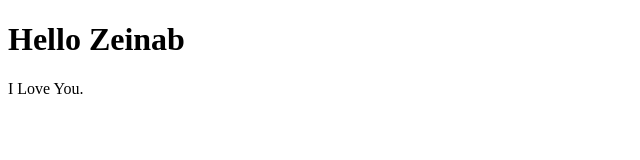
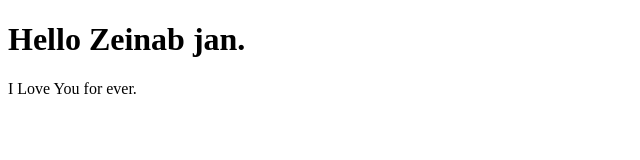
Before and after one commit to hamzio7/hamzio7.github.io, a plain HTML site: page index.html in a window 1280 px wide. Shown: the whole page, without its empty margins (0-640 px from the left). Drawn offline with Linux system fonts and the light colour scheme.

Commit message:
Update index.html

```diff
--- a/index.html
+++ b/index.html
@@ -1,7 +1,7 @@
 <!DOCTYPE html>
 <html>
 <body>
-<h1>Hello Zeinab</h1>
-<p>I Love You.</p>
+<h1>Hello Zeinab jan.</h1>
+<p>I Love You for ever.</p>
 </body>
 </html>
```
